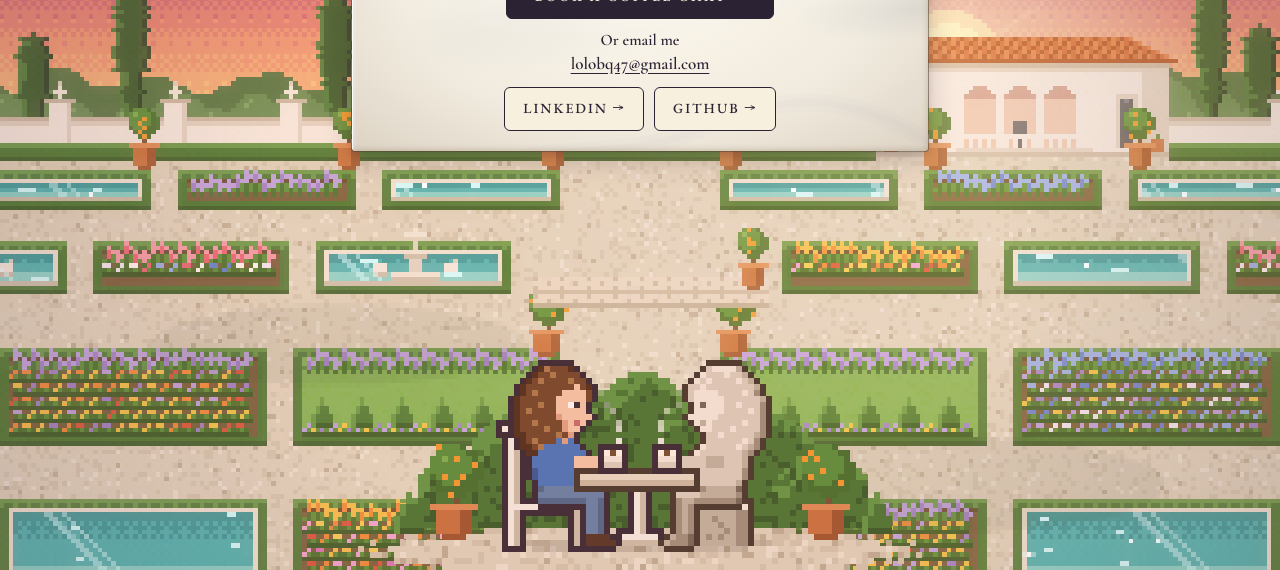
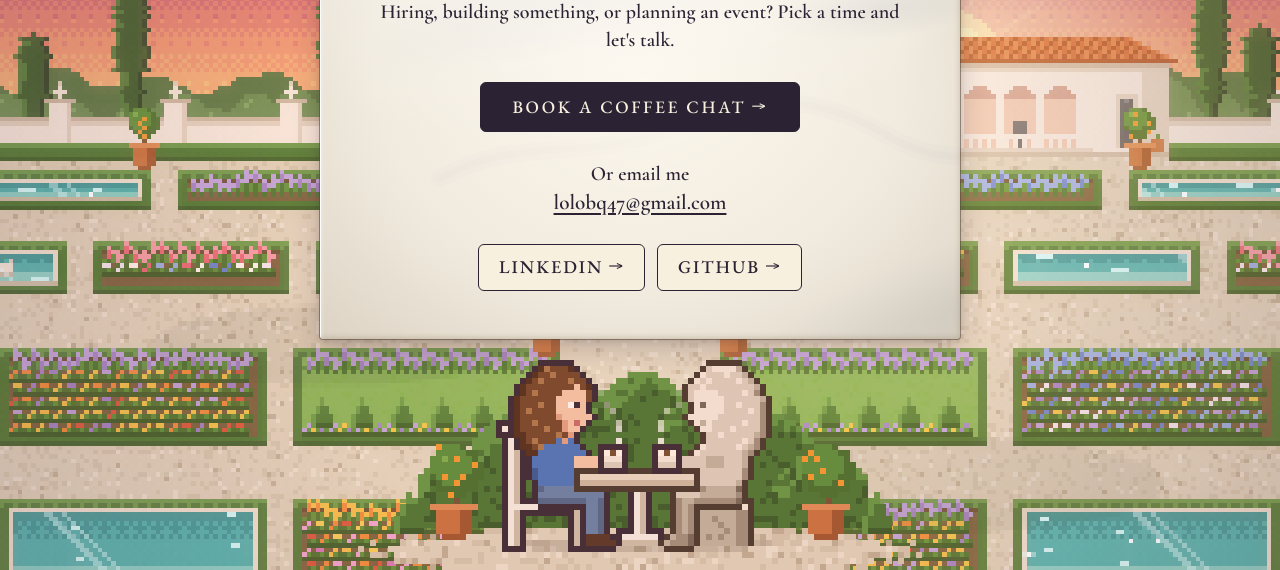
Before and after one commit to lolobq/My-Website, a website: page contact.html in a window 1280 px wide. Shown: the part 230-800 px from the top of the page. Drawn offline with Linux system fonts and the light colour scheme.

Commit message:
Builder: coffee card fills the page down to the coffee drinkers' heads
The card grows (width, padding and an em type scale tied to vw/vh) to fill
the space above the scene and ends one --coffee-gap (16-28px) above the
heads at every size, still zero scroll. coffee.js picks the largest 3x-6x
scale that fits under the card's natural height, then .has-scene makes the
card take the rest. The scene box now starts at the heads (96x35; the 96x44
canvas overhangs it by its empty rows, clicks pass through), the steam egg
starts there too, and the 'So I did.' bubble sits beside the statue's head
so it never meets the card. First fit now hides the scene when there is no
room (scale starts unset).

Co-Authored-By: Claude Opus 5.5 <noreply@anthropic.com>

```diff
--- a/css/pages.css
+++ b/css/pages.css
@@ -355,7 +355,10 @@ body:has(.project-panel[open]) { overflow: hidden; }
    The page is exactly one viewport tall: the centred stone card under the header, then a stage that
    takes whatever height is left. The coffee scene (js/coffee.js) stands on the garden floor at the
    bottom of that stage, part of the backdrop, drawn at the largest whole pixel scale that fits (--s,
-   set by coffee.js). If there's no room for a legible scene, coffee.js hides it instead of scrolling. */
+   set by coffee.js). If there's no room for a legible scene, coffee.js hides it instead of scrolling.
+   With the scene shown (.has-scene), the stage is exactly the scene's height and the card grows to
+   fill the rest, so it ends one --coffee-gap above the heads. Its width and type scale with the
+   screen; the content sits centred in it. */
 body.page.page-contact { min-height: 0; }
 .page-contact .page-main {
   display: flex;
@@ -365,26 +368,32 @@ body.page.page-contact { min-height: 0; }
   min-height: 100vh;
   min-height: 100dvh;
   padding: calc(var(--header-h) + clamp(8px, 2.6vh, 28px)) 16px 0;
+  --coffee-gap: clamp(16px, 2.6vh, 28px);
 }
 .page-contact #contact {
   flex: none;
-  width: min(100%, 576px);
-  padding: clamp(14px, 2.4vh, 22px) clamp(16px, 4.5vw, 26px);
+  width: min(100%, clamp(576px, calc(140vh - 480px), 960px));
+  padding: clamp(14px, 3vh, 40px) clamp(16px, 5vw, 56px);
   text-align: center;
+  font-size: clamp(16px, min(4.8vw, 2.5vh), 26px); /* the card's type scale: everything below is in em */
 }
-.page-contact #contact h1 { font-size: clamp(30px, 4.6vh, 35px); line-height: 1.05; margin: 0 0 6px; }
-.page-contact #contact p { font-size: 16px; line-height: 1.4; }
-.page-contact #contact .lede { max-width: 30em; margin: 0 auto 12px; }
+.page-contact .page-main.has-scene #contact { flex: 1 0 auto; display: flex; flex-direction: column; justify-content: center; }
+.page-contact #contact h1 { font-size: clamp(30px, min(8.8vw, 6.4vh), 72px); line-height: 1.05; margin: 0 0 0.35em; }
+.page-contact #contact p { font-size: 1em; line-height: 1.4; }
+.page-contact #contact .lede { max-width: 30em; margin: 0 auto 0.9em; }
 .page-contact .contact-actions, .page-contact .contact-secondary { justify-content: center; }
-.page-contact .contact-actions { margin: 0 0 10px; }
-.page-contact #contact .contact-actions .btn-big { min-height: 44px; padding: 10px 28px; font-size: 14px; letter-spacing: 2.4px; }
-.page-contact #contact .contact-email { margin: 0 auto 12px; font-size: 16px !important; }
-.page-contact #contact .contact-email span { font-size: 16px; }
-.page-contact #contact .contact-email a { font-size: 17px; }
-.page-contact #contact .contact-secondary { gap: 10px; }
-.page-contact #contact .contact-secondary .btn { min-height: 44px; padding: 8px 18px; }
+.page-contact .contact-actions { margin: 0 0 0.8em; }
+.page-contact #contact .contact-actions .btn-big { min-height: max(44px, 2.9em); padding: 0.6em 1.8em; font-size: 0.875em; letter-spacing: 0.15em; }
+.page-contact #contact .contact-email { margin: 0 auto 0.9em; font-size: 1em !important; }
+.page-contact #contact .contact-email span { font-size: 1em; }
+.page-contact #contact .contact-email a { font-size: 1.06em; }
+.page-contact #contact .contact-secondary { gap: 0.6em; }
+.page-contact #contact .contact-secondary .btn { min-height: max(44px, 2.6em); padding: 0.45em 1.1em; font-size: 0.9em; }
+/* In the tall card the lines breathe with the height, so the content fills it rather than floats. */
+.page-contact .page-main.has-scene #contact h1 { margin-bottom: max(0.35em, 1.8vh); }
+.page-contact .page-main.has-scene #contact :is(.lede, .contact-actions, .contact-email) { margin-bottom: max(0.9em, 3.4vh); }
 @media (max-width: 560px) {
-  .page-contact #contact .contact-actions .btn-big { padding: 10px 12px; font-size: 14px; letter-spacing: 1.4px; }
+  .page-contact #contact .contact-actions .btn-big { padding: 10px 12px; font-size: 15px; letter-spacing: 1.4px; }
 }
 /* Short landscape phones: the scene steps aside (below) and the card tightens to fit. */
 @media (max-height: 499px) {
@@ -398,10 +407,13 @@ body.page.page-contact { min-height: 0; }
 
 /* Full-bleed stage (it cancels .page-main's side padding); it clips sideways only, and only the
    scene's outermost gravel columns, never the garden, the figures or the Easter eggs. */
-.coffee-stage { position: relative; flex: 1 1 0; min-height: 0; align-self: stretch; margin: 6px -16px 0; overflow-x: clip; }
-.coffee-scene { position: absolute; left: 50%; bottom: 0; width: calc(96px * var(--s, 3)); margin-left: calc(-48px * var(--s, 3)); aspect-ratio: 96 / 44; }
+.coffee-stage { position: relative; flex: 1 1 0; min-height: 0; align-self: stretch; margin: var(--coffee-gap) -16px 0; overflow-x: clip; }
+.has-scene > .coffee-stage { flex: none; height: calc(35px * var(--s, 3)); }
+/* The scene box is 96 x 35 logical px, from the top of the heads down. The 96 x 44 canvas overhangs
+   it upward by its 9 empty rows (nothing is drawn there), and lets clicks through to the card. */
+.coffee-scene { position: absolute; left: 50%; bottom: 0; width: calc(96px * var(--s, 3)); margin-left: calc(-48px * var(--s, 3)); aspect-ratio: 96 / 35; }
 @media (max-height: 499px) { .coffee-stage { display: none; } }
-.coffee-scene canvas { display: block; width: 100%; height: 100%; image-rendering: pixelated; image-rendering: crisp-edges; }
+.coffee-scene canvas { position: absolute; left: 0; bottom: 0; display: block; width: 100%; height: calc(100% * 44 / 35); pointer-events: none; image-rendering: pixelated; image-rendering: crisp-edges; }
 .coffee-egg {
   position: absolute;
   padding: 0; margin: 0; border: 0;
@@ -415,7 +427,7 @@ body.page.page-contact { min-height: 0; }
   position: absolute;
   margin: 0;
   padding: 6px 12px;
-  transform: translate(-50%, -100%);
+  transform: translate(0, -50%);
   font-family: var(--display); font-weight: 700; font-size: 18px; line-height: 1.1; white-space: nowrap;
   color: var(--ink);
   background: var(--paper);
@@ -425,13 +437,13 @@ body.page.page-contact { min-height: 0; }
   animation: bubble-pop 220ms steps(3) backwards;
 }
 .coffee-bubble::after { /* pixel tail toward the statue */
-  content: ""; position: absolute; left: 50%; top: 100%;
-  width: 6px; height: 6px; margin-top: 2px;
+  content: ""; position: absolute; right: 100%; top: 50%;
+  width: 6px; height: 6px; margin: -3px 2px 0 0;
   background: var(--paper);
   box-shadow: 0 0 0 2px var(--ink);
 }
 .coffee-bubble:empty { visibility: hidden; animation: none; }
-@keyframes bubble-pop { from { opacity: 0; transform: translate(-50%, -80%) scale(0.6); } }
+@keyframes bubble-pop { from { opacity: 0; transform: translate(-20%, -50%) scale(0.6); } }
 @media (max-width: 560px) { .coffee-bubble { font-size: 15px; padding: 4px 9px; } }
 @media (prefers-reduced-motion: reduce) { .coffee-bubble { animation: none; } }
 @media print { .coffee-stage, .coffee-scene { display: none; } }
--- a/js/coffee.js
+++ b/js/coffee.js
@@ -103,6 +103,10 @@
   const R_CUP = { x: 51, y: TABLE.y - 4 };
   const HEART = [".##.##.", "#######", "#######", ".#####.", "..###..", "...#..."];
   const HEART_X = 44, HEART_Y = 14;
+  // Nothing is ever drawn above the heads' outline (row OY - 1), so the scene box is rows TOP..H-1
+  // only (the canvas overhangs it by those empty rows, css/pages.css): the scene's top edge is the
+  // top of the heads, and the card can sit just above it. Eggs and the bubble are placed in that box.
+  const TOP = OY - 1, VIS_H = H - TOP;
 
   // ───────────── DOM ─────────────
   const wrap = document.createElement("div");
@@ -117,15 +121,15 @@
     b.type = "button";
     b.className = "coffee-egg";
     b.setAttribute("aria-label", label);
-    Object.assign(b.style, { left: pct(x, W), top: pct(y, H), width: pct(w, W), height: pct(h, H) });
+    Object.assign(b.style, { left: pct(x, W), top: pct(y - TOP, VIS_H), width: pct(w, W), height: pct(h, VIS_H) });
     return b;
   };
   const statueBtn = egg("Give the statue a sip of coffee", RX + 1, OY - 1, GW - 1, SEAT_H + 1);
-  const steamBtn = egg("Swirl the steam (try three times)", 40, 4, 16, 20);
+  const steamBtn = egg("Swirl the steam (try three times)", 40, TOP, 16, 15); // the steam, the heart and the cups
   const bubble = document.createElement("p");
   bubble.className = "coffee-bubble";
   bubble.setAttribute("aria-live", "polite");
-  Object.assign(bubble.style, { left: pct(RX + 9, W), top: pct(OY - 2, H) });
+  Object.assign(bubble.style, { left: pct(RX + GW + 1, W), top: pct(OY + 3 - TOP, VIS_H) }); // beside the statue's head
   wrap.append(canvas, steamBtn, statueBtn, bubble);
   // The stage is the space left under the card (css/pages.css); the scene stands at its bottom.
   const stage = document.createElement("div");
@@ -133,22 +137,35 @@
   stage.append(wrap);
   contact.after(stage);
 
-  // ───────────── size: the largest whole pixel scale that fits the stage ─────────────
+  // ───────────── size: the largest whole pixel scale that fits under the card ─────────────
   // At least 3x, so both Easter eggs stay 44px+ tap targets; below that the scene hides (no scroll).
-  // At most 6x, about the card's width, so the scene stays backdrop. Width fits the drawn garden
-  // (columns 4-91); the outer columns are only the gravel's frayed edge, so the stage may clip them.
+  // At most 6x, so the scene stays backdrop. Width fits the drawn garden (columns 4-91); the outer
+  // columns are only the gravel's frayed edge, so the stage may clip them. Height: the card's natural
+  // height, the gap and the scene must fit the page; then the card grows to fill the rest, so its
+  // bottom sits one gap above the heads (.has-scene in css/pages.css).
   const MIN_S = 3, MAX_S = 6, DRAWN_W = 88;
-  let scale = 0;
+  const main = contact.parentElement;
+  let scale = -1; // unset, so the first fit always applies (and hides the scene if there is no room)
   function fit() {
-    const s = Math.min(MAX_S, Math.floor(Math.min(stage.clientWidth / DRAWN_W, stage.clientHeight / H)));
+    let s = 0;
+    if (getComputedStyle(stage).display !== "none") {
+      const cs = getComputedStyle(main);
+      const room = main.clientHeight - parseFloat(cs.paddingTop) - parseFloat(cs.paddingBottom);
+      contact.style.flexGrow = "0";
+      const card = contact.offsetHeight;
+      contact.style.flexGrow = "";
+      const gap = parseFloat(getComputedStyle(stage).marginTop) || 0;
+      s = Math.min(MAX_S, Math.floor(stage.clientWidth / DRAWN_W), Math.floor((room - card - gap) / VIS_H));
+    }
     const next = s >= MIN_S ? s : 0;
     if (next === scale) return;
     scale = next;
     wrap.hidden = !scale;
-    if (scale) wrap.style.setProperty("--s", String(scale));
+    main.classList.toggle("has-scene", !!scale);
+    if (scale) { wrap.style.setProperty("--s", String(scale)); stage.style.setProperty("--s", String(scale)); }
   }
   fit(); // before first paint, so the scene never resizes after it's shown
-  if ("ResizeObserver" in window) new ResizeObserver(fit).observe(stage);
+  if ("ResizeObserver" in window) { const ro = new ResizeObserver(fit); ro.observe(main); ro.observe(contact); }
   else addEventListener("resize", fit);
 
   // ───────────── state ─────────────
```
